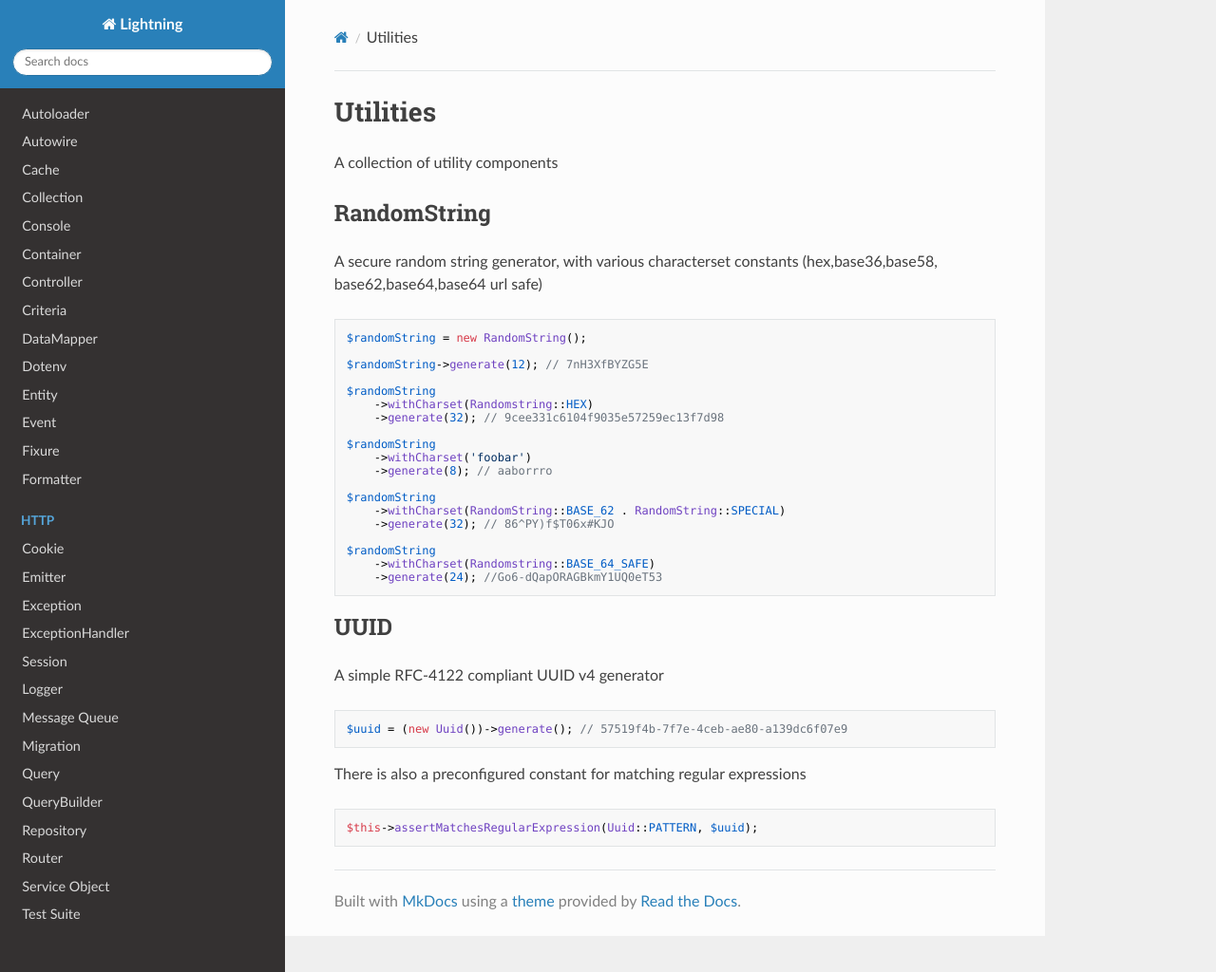
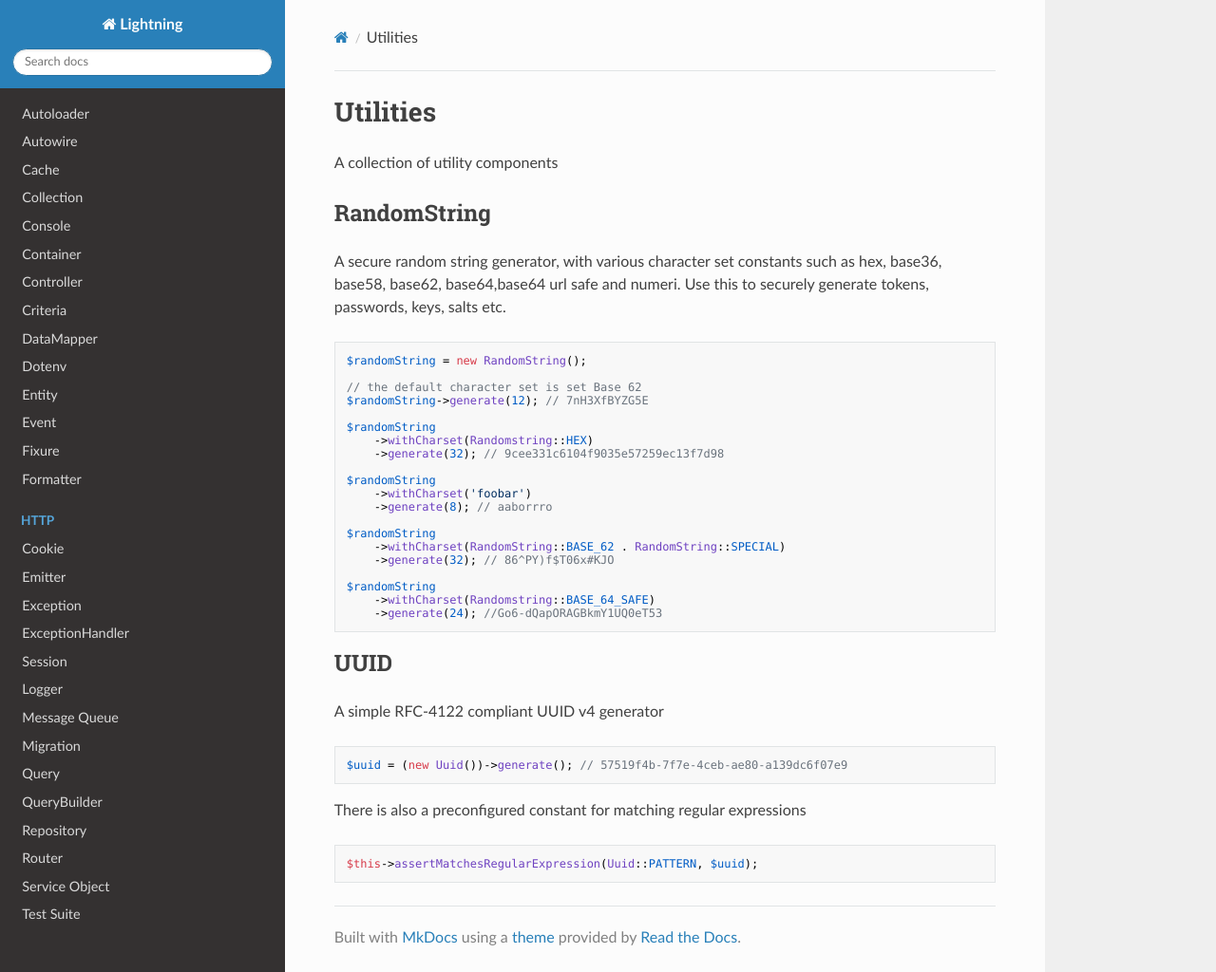
Before and after one commit to jamielsharief/lightning, an MkDocs documentation site: the page built from docs/utilities.md, in a window 1280 px wide and 1024 px high. Shown: the whole window at 95% size. Built offline with MkDocs 1.6.1, drawn with Linux system fonts in a browser that asks for light colours; nearby versions of some CDN libraries.

Commit message:
improved docs

````diff
--- a/docs/utilities.md
+++ b/docs/utilities.md
@@ -4,11 +4,12 @@ A collection of utility components
 
 ## RandomString
 
-A secure random string generator, with various characterset constants (hex,base36,base58, base62,base64,base64 url safe)
+A secure random string generator, with various character set constants such as hex, base36, base58, base62, base64,base64 url safe and numeri. Use this to securely generate tokens, passwords, keys, salts etc.
 
 ```php
 $randomString = new RandomString();
 
+// the default character set is set Base 62
 $randomString->generate(12); // 7nH3XfBYZG5E
 
 $randomString
````
